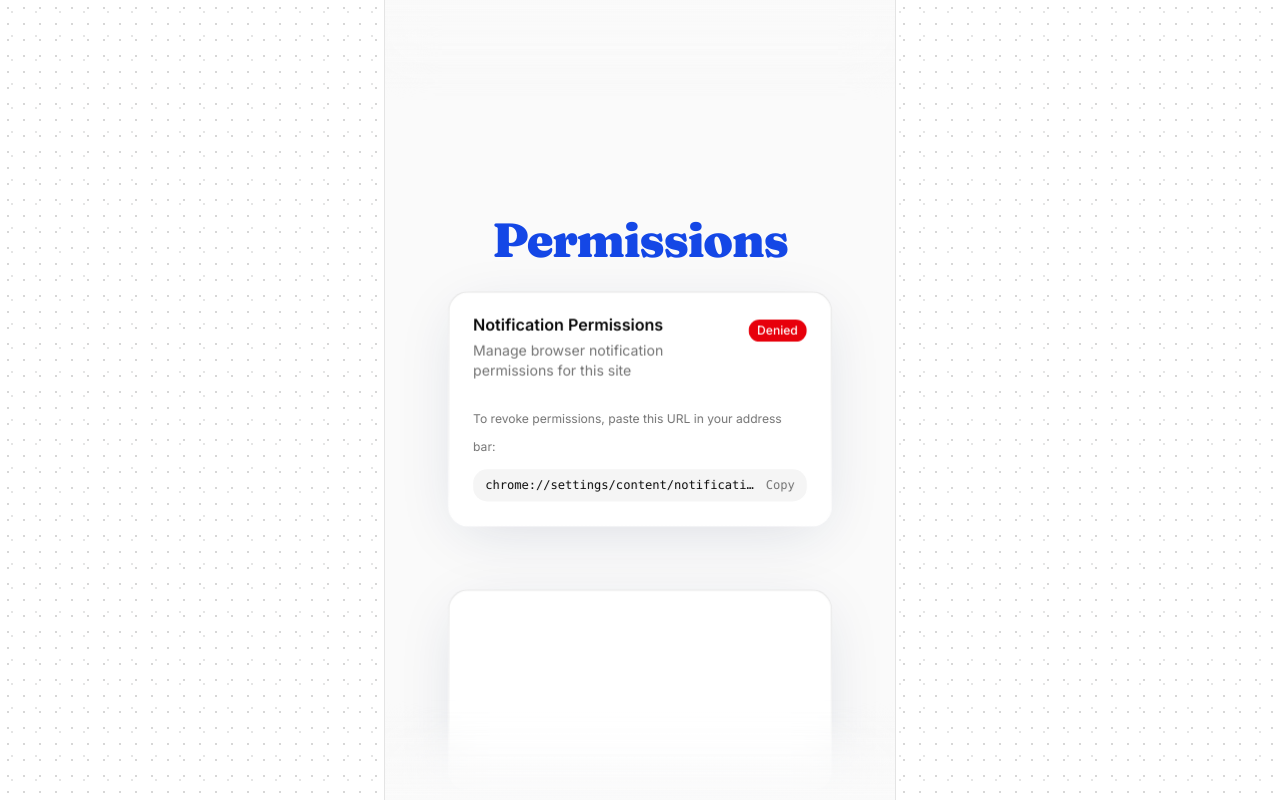
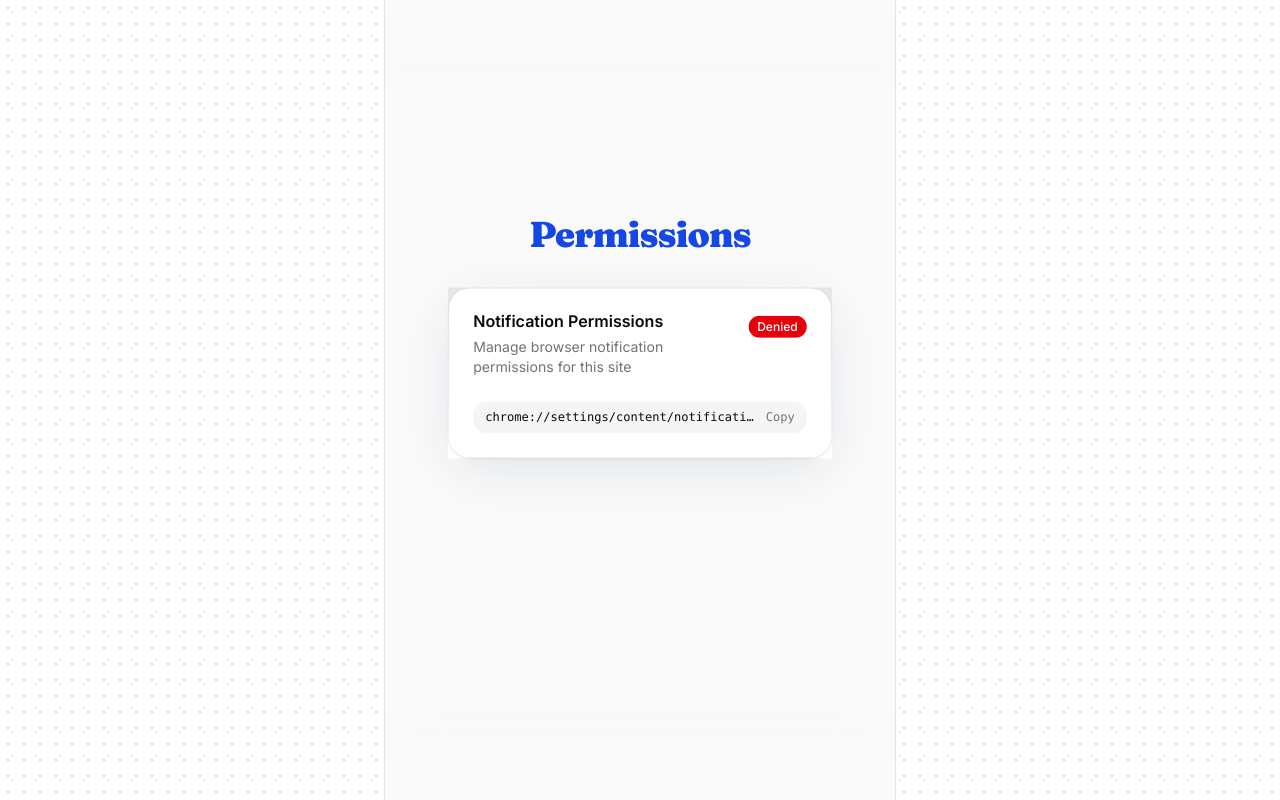
Before and after one commit to nagbharat92/notifications-browser, a React (Vite) app: page / in a window 1280 px wide. Built offline with nearby package versions, Linux system fonts and the light colour scheme.

Commit message:
Fix card background loss on scroll, adjust headers to h2, hide request button in requested state

```diff
--- a/src/components/DynamicShadowCard.tsx
+++ b/src/components/DynamicShadowCard.tsx
@@ -5,9 +5,14 @@ import { useDynamicShadow } from "@/hooks/useDynamicShadow";
 /**
  * A Card whose box-shadow and 3-D tilt dynamically follow the cursor,
  * treating the mouse pointer as a light source.
+ *
+ * Uses a wrapper div for the gradient border instead of multi-layer
+ * backgroundImage/backgroundClip (which can lose its background
+ * when the browser reclaims GPU compositing layers during scroll).
  */
 export function DynamicShadowCard({
   style,
+  className,
   ...props
 }: ComponentProps<typeof Card>) {
   const ref = useRef<HTMLDivElement>(null);
@@ -18,22 +23,28 @@ export function DynamicShadowCard({
   const borderGradient = `linear-gradient(${lightAngle.toFixed(1)}deg, ${BORDER_GREY}, white)`;
 
   return (
-    <Card
+    <div
       ref={ref}
       style={{
-        ...style,
+        background: borderGradient,
+        borderRadius: "calc(var(--radius-xl) + 1px)",
+        padding: "1px",
         boxShadow: shadow,
-        border: "1px solid transparent",
-        backgroundImage: `linear-gradient(white, white), ${borderGradient}`,
-        backgroundOrigin: "padding-box, border-box",
-        backgroundClip: "padding-box, border-box",
         perspective: "800px",
         transform: `rotateX(${tiltX.toFixed(2)}deg) rotateY(${tiltY.toFixed(2)}deg) scale3d(1.005, 1.005, 1.005)`,
-        transformStyle: "preserve-3d",
-        transition:
-          "box-shadow 0.15s ease-out, transform 0.15s ease-out, background-image 0.15s ease-out",
+        willChange: "transform, box-shadow",
+        transition: "box-shadow 0.15s ease-out, transform 0.15s ease-out",
       }}
-      {...props}
-    />
+    >
+      <Card
+        className={className}
+        style={{
+          ...style,
+          border: "none",
+          backgroundColor: "white",
+        }}
+        {...props}
+      />
+    </div>
   );
 }
--- /dev/null
+++ b/src/components/TitleBodyActionsNotificationCard.tsx
@@ -0,0 +1,63 @@
+import { useState } from "react";
+import { Button } from "@/components/ui/button";
+import {
+  CardContent,
+  CardFooter,
+  CardHeader,
+  CardTitle,
+} from "@/components/ui/card";
+import { DynamicShadowCard } from "@/components/DynamicShadowCard";
+
+export function TitleBodyActionsNotificationCard() {
+  const [sent, setSent] = useState(false);
+
+  const handleSendNotification = async () => {
+    if (Notification.permission !== "granted") return;
+
+    try {
+      // Action buttons require ServiceWorkerRegistration.showNotification()
+      const registration = await navigator.serviceWorker.getRegistration();
+
+      if (!registration) {
+        console.error("No service worker registration found");
+        return;
+      }
+
+      await registration.showNotification("Hello from Notifications Browser", {
+        body: "This notification has action buttons.",
+        actions: [
+          { action: "reply", title: "Reply" },
+          { action: "dismiss", title: "Dismiss" },
+        ],
+      } as NotificationOptions);
+    } catch (err) {
+      console.error("Failed to show notification:", err);
+    }
+
+    setSent(true);
+    setTimeout(() => setSent(false), 2000);
+  };
+
+  const isGranted = "Notification" in window && Notification.permission === "granted";
+
+  return (
+    <DynamicShadowCard className="w-full">
+      <CardHeader className="grid-rows-[auto] gap-0">
+        <CardTitle>Title + Body + Actions</CardTitle>
+      </CardHeader>
+      <CardContent>
+        <div className="w-full h-[100px] rounded-lg bg-muted" />
+      </CardContent>
+      <CardFooter>
+        <Button
+          variant="secondary"
+          className="w-full"
+          disabled={!isGranted}
+          onClick={handleSendNotification}
+        >
+          {sent ? "✓ Sent" : isGranted ? "Send Notification" : "Permission Required"}
+        </Button>
+      </CardFooter>
+    </DynamicShadowCard>
+  );
+}
--- /dev/null
+++ b/src/components/TitleBodyImageNotificationCard.tsx
@@ -0,0 +1,48 @@
+import { useState } from "react";
+import { Button } from "@/components/ui/button";
+import {
+  CardContent,
+  CardFooter,
+  CardHeader,
+  CardTitle,
+} from "@/components/ui/card";
+import { DynamicShadowCard } from "@/components/DynamicShadowCard";
+
+export function TitleBodyImageNotificationCard() {
+  const [sent, setSent] = useState(false);
+
+  const handleSendNotification = () => {
+    if (Notification.permission !== "granted") return;
+
+    new Notification("Hello from Notifications Browser", {
+      body: "This is a notification with a title, body, and icon.",
+      icon: "https://placehold.co/128x128/e2e8f0/64748b?text=Icon",
+    });
+
+    setSent(true);
+    setTimeout(() => setSent(false), 2000);
+  };
+
+  const isGranted = "Notification" in window && Notification.permission === "granted";
+
+  return (
+    <DynamicShadowCard className="w-full">
+      <CardHeader className="grid-rows-[auto] gap-0">
+        <CardTitle>Title + Body + Icon</CardTitle>
+      </CardHeader>
+      <CardContent>
+        <div className="w-full h-[100px] rounded-lg bg-muted" />
+      </CardContent>
+      <CardFooter>
+        <Button
+          variant="secondary"
+          className="w-full"
+          disabled={!isGranted}
+          onClick={handleSendNotification}
+        >
+          {sent ? "✓ Sent" : isGranted ? "Send Notification" : "Permission Required"}
+        </Button>
+      </CardFooter>
+    </DynamicShadowCard>
+  );
+}
--- /dev/null
+++ b/src/components/TitleDescriptionNotificationCard.tsx
@@ -0,0 +1,47 @@
+import { useState } from "react";
+import { Button } from "@/components/ui/button";
+import {
+  CardContent,
+  CardFooter,
+  CardHeader,
+  CardTitle,
+} from "@/components/ui/card";
+import { DynamicShadowCard } from "@/components/DynamicShadowCard";
+
+export function TitleDescriptionNotificationCard() {
+  const [sent, setSent] = useState(false);
+
+  const handleSendNotification = () => {
+    if (Notification.permission !== "granted") return;
+
+    new Notification("Hello from Notifications Browser", {
+      body: "This is a notification with a title and a description body.",
+    });
+
+    setSent(true);
+    setTimeout(() => setSent(false), 2000);
+  };
+
+  const isGranted = "Notification" in window && Notification.permission === "granted";
+
+  return (
+    <DynamicShadowCard className="w-full">
+      <CardHeader className="grid-rows-[auto] gap-0">
+        <CardTitle>Title + Description</CardTitle>
+      </CardHeader>
+      <CardContent>
+        <div className="w-full h-[100px] rounded-lg bg-muted" />
+      </CardContent>
+      <CardFooter>
+        <Button
+          variant="secondary"
+          className="w-full"
+          disabled={!isGranted}
+          onClick={handleSendNotification}
+        >
+          {sent ? "✓ Sent" : isGranted ? "Send Notification" : "Permission Required"}
+        </Button>
+      </CardFooter>
+    </DynamicShadowCard>
+  );
+}
--- /dev/null
+++ b/src/components/TitleOnlyNotificationCard.tsx
@@ -0,0 +1,47 @@
+import { useState } from "react";
+import { Button } from "@/components/ui/button";
+import {
+  CardContent,
+  CardFooter,
+  CardHeader,
+  CardTitle,
+} from "@/components/ui/card";
+import { DynamicShadowCard } from "@/components/DynamicShadowCard";
+
+export function TitleOnlyNotificationCard() {
+  const [sent, setSent] = useState(false);
+
+  const handleSendNotification = () => {
+    if (Notification.permission !== "granted") return;
+
+    // Title-only notification: no body, no options — macOS renders
+    // just the title line alongside the browser icon per Apple HIG.
+    new Notification("Hello from Notifications Browser");
+
+    setSent(true);
+    setTimeout(() => setSent(false), 2000);
+  };
+
+  const isGranted = "Notification" in window && Notification.permission === "granted";
+
+  return (
+    <DynamicShadowCard className="w-full">
+      <CardHeader className="grid-rows-[auto] gap-0">
+        <CardTitle>Title Only</CardTitle>
+      </CardHeader>
+      <CardContent>
+        <div className="w-full h-[100px] rounded-lg bg-muted" />
+      </CardContent>
+      <CardFooter>
+        <Button
+          variant="secondary"
+          className="w-full"
+          disabled={!isGranted}
+          onClick={handleSendNotification}
+        >
+          {sent ? "✓ Sent" : isGranted ? "Send Notification" : "Permission Required"}
+        </Button>
+      </CardFooter>
+    </DynamicShadowCard>
+  );
+}
--- a/src/pages/HomePage.tsx
+++ b/src/pages/HomePage.tsx
@@ -10,8 +10,12 @@ import {
   CardTitle,
 } from "@/components/ui/card";
 import { DynamicShadowCard } from "@/components/DynamicShadowCard";
+import { TitleOnlyNotificationCard } from "@/components/TitleOnlyNotificationCard";
+import { TitleDescriptionNotificationCard } from "@/components/TitleDescriptionNotificationCard";
+import { TitleBodyImageNotificationCard } from "@/components/TitleBodyImageNotificationCard";
+import { TitleBodyActionsNotificationCard } from "@/components/TitleBodyActionsNotificationCard";
 
-type SubscriptionState = "unset" | "subscribed" | "unsubscribed" | "denied";
+type SubscriptionState = "unset" | "requested" | "subscribed" | "unsubscribed" | "denied";
 
 function getSubscriptionState(): SubscriptionState {
   if (!("Notification" in window)) return "denied";
@@ -29,6 +33,7 @@ const badgeConfig: Record<SubscriptionState, { variant: "default" | "secondary"
   unsubscribed: { variant: "secondary", label: "Unsubscribed" },
   denied: { variant: "destructive", label: "Denied" },
   unset: { variant: "secondary", label: "Not Set" },
+  requested: { variant: "secondary", label: "Requested" },
 };
 
 export function HomePage() {
@@ -45,6 +50,7 @@ export function HomePage() {
   }, []);
 
   const handleSubscribe = async () => {
+    setState("requested");
     const result = await Notification.requestPermission();
     if (result === "granted") {
       localStorage.setItem("notification-subscribed", "true");
@@ -68,11 +74,12 @@ export function HomePage() {
       <div className="w-full max-w-[512px] bg-[oklch(0.985_0_0)] border-x border-[oklch(0.92_0_0)] relative">
         <div className="absolute top-0 left-0 right-0 h-[100px] z-10 pointer-events-none backdrop-blur-xl bg-[linear-gradient(to_bottom,_oklch(0.985_0_0)_0%,_oklch(0.985_0_0_/_0%)_100%)] [mask-image:linear-gradient(to_bottom,_black_0%,_transparent_100%)]" />
         <div className="absolute bottom-0 left-0 right-0 h-[100px] z-10 pointer-events-none backdrop-blur-xl bg-[linear-gradient(to_top,_oklch(0.985_0_0)_0%,_oklch(0.985_0_0_/_0%)_100%)] [mask-image:linear-gradient(to_top,_black_0%,_transparent_100%)]" />
-        <div className="overflow-y-auto no-scrollbar h-full px-16 py-[200px] flex flex-col gap-16">
+        <div className="overflow-y-auto no-scrollbar h-full px-16 pt-[200px] pb-[400px] flex flex-col gap-32">
         <div className="w-full flex flex-col gap-3">
-          <div className="p-4">
-            <h1 className="text-[48px] leading-none font-black tracking-tight w-full text-center text-[oklch(48.8%_0.243_264.376)]" style={{ fontFamily: "'Fraunces', serif" }}>Permissions</h1>
+          <div className="p-4 animate-fade-in-up animate-delay-0">
+            <h2 className="text-[36px] leading-none font-black tracking-tight w-full text-center text-[oklch(48.8%_0.243_264.376)] border-0" style={{ fontFamily: "'Fraunces', serif" }}>Permissions</h2>
           </div>
+        <div className="animate-fade-in-up animate-delay-1">
         <DynamicShadowCard className="w-full">
           <CardHeader>
           <CardTitle>Notification Permissions</CardTitle>
@@ -80,14 +87,11 @@ export function HomePage() {
             Manage browser notification permissions for this site
           </CardDescription>
           <CardAction>
-            <Badge variant={variant}>{label}</Badge>
+            <Badge variant={variant} className="transition-all duration-500">{label}</Badge>
           </CardAction>
         </CardHeader>
-        {(state === "subscribed" || state === "unsubscribed" || state === "denied") && (
-          <CardContent>
-            <p className="text-xs text-muted-foreground mb-2">
-              To revoke permissions, paste this URL in your address bar:
-            </p>
+        <div className={`section-collapse ${state !== "unset" ? "is-open" : ""}`}>
+          <div className="px-6 pb-0">
             <button
               onClick={handleCopySettingsUrl}
               className="w-full text-left px-3 py-2 rounded-md bg-muted text-xs font-mono text-foreground hover:bg-muted/80 transition-colors cursor-pointer flex items-center justify-between gap-2"
@@ -97,23 +101,42 @@ export function HomePage() {
                 {copied ? "✓ Copied" : "Copy"}
               </span>
             </button>
-          </CardContent>
-        )}
-        {state === "unset" && (
-          <CardFooter>
+          </div>
+        </div>
+        <div className={`section-collapse ${state === "unset" ? "is-open" : ""}`}>
+          <div className="flex items-center px-6">
             <Button
               className="w-full"
               onClick={handleSubscribe}
             >
               Request Permission
             </Button>
-          </CardFooter>
-        )}
+          </div>
+        </div>
         </DynamicShadowCard>
         </div>
-        {Array.from({ length: 10 }, (_, i) => (
-          <DynamicShadowCard key={`blank-${i}`} className="w-full min-h-[200px]" />
-        ))}
+        </div>
+        {state === "subscribed" && (
+        <div className="w-full flex flex-col gap-3">
+          <div className="p-4 animate-fade-in-up animate-delay-2">
+            <h2 className="text-[36px] leading-none font-black tracking-tight w-full text-center text-[oklch(48.8%_0.243_264.376)] border-0" style={{ fontFamily: "'Fraunces', serif" }}>Notifications</h2>
+          </div>
+          <div className="flex flex-col gap-16">
+          <div className="animate-fade-in-up animate-delay-3">
+            <TitleOnlyNotificationCard />
+          </div>
+          <div className="animate-fade-in-up animate-delay-4">
+            <TitleDescriptionNotificationCard />
+          </div>
+          <div className="animate-fade-in-up animate-delay-5">
+            <TitleBodyImageNotificationCard />
+          </div>
+          <div className="animate-fade-in-up animate-delay-6">
+            <TitleBodyActionsNotificationCard />
+          </div>
+          </div>
+        </div>
+        )}
         </div>
       </div>
     </div>
--- a/src/styles/globals.css
+++ b/src/styles/globals.css
@@ -1,6 +1,52 @@
 @import "tailwindcss";
 @import "tw-animate-css";
 @import "shadcn/tailwind.css";
+
+@keyframes fade-in-up {
+  0% {
+    opacity: 0;
+    transform: translateY(200px);
+  }
+  100% {
+    opacity: 1;
+    transform: translateY(0);
+  }
+}
+
+.animate-fade-in-up {
+  animation: fade-in-up 1.4s cubic-bezier(0.16, 1, 0.3, 1) both;
+}
+
+.animate-delay-0 { animation-delay: 0ms; }
+.animate-delay-1 { animation-delay: 200ms; }
+.animate-delay-2 { animation-delay: 420ms; }
+.animate-delay-3 { animation-delay: 660ms; }
+.animate-delay-4 { animation-delay: 920ms; }
+.animate-delay-5 { animation-delay: 1200ms; }
+.animate-delay-6 { animation-delay: 1500ms; }
+
+/* Smooth collapse/expand for permission card sections */
+.section-collapse {
+  display: grid;
+  grid-template-rows: 0fr;
+  opacity: 0;
+  margin-top: -24px;
+  transition:
+    grid-template-rows 0.7s cubic-bezier(0.16, 1, 0.3, 1),
+    opacity 0.5s cubic-bezier(0.16, 1, 0.3, 1),
+    margin-top 0.7s cubic-bezier(0.16, 1, 0.3, 1);
+}
+
+.section-collapse.is-open {
+  grid-template-rows: 1fr;
+  opacity: 1;
+  margin-top: 0px;
+}
+
+.section-collapse > * {
+  overflow: hidden;
+  min-height: 0;
+}
 
 @custom-variant dark (&:is(.dark *));
 
```
Also changed, not shown: public/sw.js (added, +23 -0 lines), src/main.tsx (+7 -0 lines).
